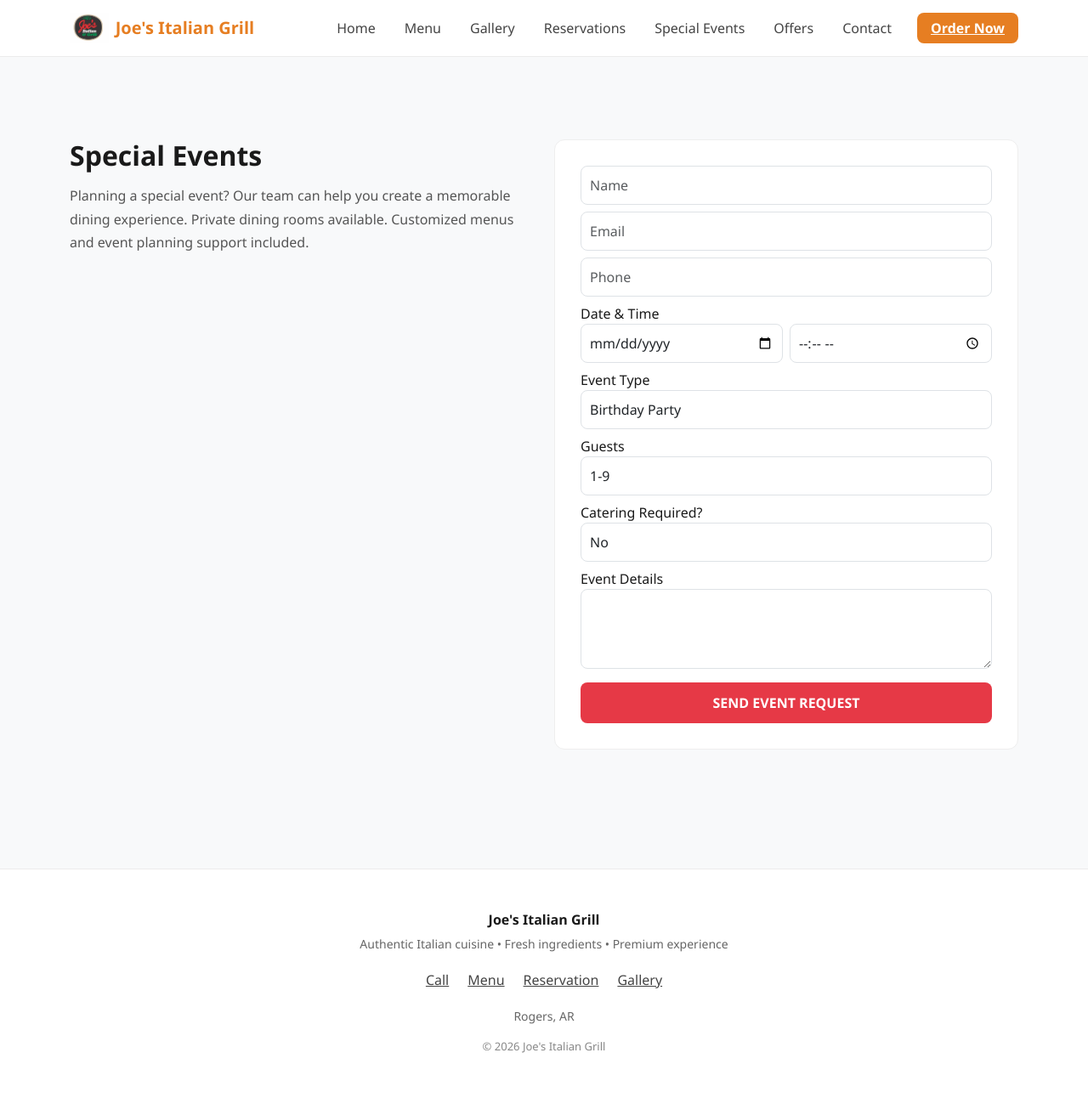
After one commit to challavinay251/joes-italian-grill-website, a Django app: page /special-events/ in a window 1280 px wide. The commit adds this page. Shown: the whole page at 85% size. Run offline with Django 4.2, Linux system fonts and the light colour scheme.

Commit message:
feat(events): implement special events booking workflow with admin approval
- Added event booking model with status tracking (pending/approved/rejected)
- Implemented admin actions for approving and rejecting requests
- Integrated email notifications for admin and users
- Enhanced UI for event booking form with required field indicators
- Added special events CTA section on homepage

```diff
--- a/core/urls.py
+++ b/core/urls.py
@@ -1,5 +1,5 @@
 from django.urls import path
-from .views import home, menu, gallery, faq ,offers , contact
+from .views import home, menu, gallery,offers , contact
 
 urlpatterns = [
     path('', home, name='home'),
@@ -7,5 +7,4 @@ urlpatterns = [
     path('gallery/', gallery, name='gallery'),
     path('offers/', offers, name='offers'),
     path('contact/', contact, name='contact'),
-    path('faq/', faq, name='faq'),
 ]
--- a/core/views.py
+++ b/core/views.py
@@ -5,21 +5,21 @@ from products.models import Product
 from django.shortcuts import render
 from django.core.mail import send_mail
 from django.conf import settings
-from core.models import Testimonial
+from core.models import Testimonial,FAQ
 
 def home(request):
     best_sellers = Product.objects.filter(is_best_seller=True)
     products = Product.objects.all()[:6]
     testimonials = Testimonial.objects.all().order_by('-rating', '-created_at')[:6]
+    faqs = FAQ.objects.all().order_by('order')
 
     return render(request, 'home.html', {
         'best_sellers': best_sellers,
         'products': products,
         'testimonials': testimonials,
+        'faqs': faqs,
     })
 
-def faq(request):
-    return render(request, 'faq.html')
 
 def offers(request):
     offers = Product.objects.filter(is_offer=True)
--- a/reservations/urls.py
+++ b/reservations/urls.py
@@ -3,4 +3,5 @@ from . import views
 
 urlpatterns = [
     path('reserve/', views.reserve, name='reserve'),
+    path('special-events/', views.special_events, name='special_events'),
 ]
--- a/reservations/views.py
+++ b/reservations/views.py
@@ -1,8 +1,10 @@
 from django.shortcuts import render, redirect
+from datetime import date
+from .models import Reservation
+from django.shortcuts import render
 from django.core.mail import send_mail
 from django.conf import settings
-from datetime import date
-from .models import Reservation
+from .models import EventBooking
 
 
 def reserve(request):
@@ -70,3 +72,50 @@ def reserve(request):
         'success': success,
         'today': date.today()
     })
+
+
+def special_events(request):
+    success = False
+
+    if request.method == "POST":
+        data = request.POST
+
+        EventBooking.objects.create(
+            name=data.get("name"),
+            email=data.get("email"),
+            phone=data.get("phone"),
+            event_date=data.get("event_date"),
+            event_time=data.get("event_time"),
+            event_type=data.get("event_type"),
+            guests=data.get("guests"),
+            need_catering=True if data.get("need_catering") == "yes" else False,
+            description=data.get("description"),
+        )
+
+        # Email to ADMIN
+        send_mail(
+            "New Event Booking Request",
+            f"""
+New event request received:
+
+Name: {data.get("name")}
+Email: {data.get("email")}
+Phone: {data.get("phone")}
+
+Event: {data.get("event_type")}
+Date: {data.get("event_date")}
+Time: {data.get("event_time")}
+
+Guests: {data.get("guests")}
+Catering: {data.get("need_catering")}
+
+Description:
+{data.get("description")}
+            """,
+            settings.EMAIL_HOST_USER,
+            [settings.EMAIL_HOST_USER],
+        )
+
+        success = True
+
+    return render(request, "reservations/special_events.html", {"success": success})
--- a/templates/base.html
+++ b/templates/base.html
@@ -7,22 +7,29 @@
     <title>{% block title %}Joe's Italian Grill{% endblock %}</title>
     <meta name="viewport" content="width=device-width, initial-scale=1.0">
 
+    <!-- SEO -->
+    <meta name="description" content="Authentic Italian cuisine in Rogers, AR. Fresh ingredients, premium quality, and fast service.">
+    <meta property="og:title" content="Joe's Italian Grill">
+    <meta property="og:image" content="{% static 'images/logo.jpeg' %}">
+
     <!-- Bootstrap -->
     <link href="https://cdn.jsdelivr.net/npm/bootstrap@5.3.0/dist/css/bootstrap.min.css" rel="stylesheet">
 
     <style>
         body {
             background: #f8f9fa;
-            color: #111;
+            color: #1a1a1a;
             font-family: 'Segoe UI', sans-serif;
             padding-top: 80px;
             margin: 0;
         }
-        /* NAVBAR */
+
+        /* ===== NAVBAR ===== */
         .navbar {
-            background: #fff;
-            border-bottom: 1px solid #eee;
-            padding: 14px 0;
+            background: #ffffff;
+            border-bottom: 1px solid #ececec;
+            padding: 10px 0;
+            backdrop-filter: blur(8px);
         }
 
         .navbar-brand {
@@ -31,11 +38,10 @@
             color: #e67e22 !important;
             display: flex;
             align-items: center;
-            text-decoration: none;
         }
 
         .logo-img {
-            height: 40px;
+            height: 36px;
         }
 
         /* NAV LINKS */
@@ -43,52 +49,68 @@
             color: #444 !important;
             margin-left: 18px;
             font-weight: 500;
-            text-decoration: none !important;
+            position: relative;
+            transition: 0.2s ease;
         }
 
-        .nav-link:hover,
-        .nav-link.active {
+        .nav-link:hover {
             color: #e67e22 !important;
         }
 
-        /* CTA */
+        /* UNDERLINE HOVER EFFECT */
+        .nav-link::after {
+            content: "";
+            position: absolute;
+            width: 0;
+            height: 2px;
+            bottom: -4px;
+            left: 0;
+            background: #e67e22;
+            transition: width 0.25s ease;
+        }
+
+        .nav-link:hover::after {
+            width: 100%;
+        }
+
+        /* CTA BUTTON */
         .nav-cta {
-            margin-left: 20px;
+            margin-left: 22px;
             background: #e67e22;
             color: #fff;
-            padding: 8px 16px;
+            padding: 7px 16px;
             border-radius: 8px;
             font-weight: 600;
-            text-decoration: none !important;
+            transition: 0.25s ease;
         }
 
-        /* MOBILE MENU BUTTON */
-        .mobile-menu-btn {
-            background: #e67e22;
-            color: #fff;
-            padding: 6px 14px;
-            border-radius: 8px;
-            font-weight: 600;
-            margin-right: 10px;
-            text-decoration: none !important;
+        .nav-cta:hover {
+            background: #cf711c;
         }
 
-        /* 🔥 CLEAN MOBILE NAV */
+        /* TOGGLER FIX */
+        .navbar-toggler {
+            border: none;
+        }
+
+        .navbar-toggler:focus {
+            box-shadow: none;
+        }
+
+        /* MOBILE NAV */
         @media (max-width: 991px) {
-
             .navbar-collapse {
                 background: #fff;
-                padding: 20px;
+                padding: 18px;
                 border-radius: 12px;
                 margin-top: 10px;
                 box-shadow: 0 10px 25px rgba(0,0,0,0.08);
             }
 
             .nav-link {
-                display: block;
+                margin: 0;
                 padding: 10px 0;
-                margin: 0;
-                font-size: 16px;
+                font-size: 15px;
             }
 
             .nav-cta {
@@ -100,16 +122,15 @@
 
         /* FOOTER */
         footer {
-            background: #fff;
-            border-top: 1px solid #eee;
-            margin-top: 70px;
+            background: #ffffff;
+            border-top: 1px solid #ececec;
+            margin-top: 80px;
             padding: 50px 0;
             text-align: center;
         }
 
         footer h6 {
             font-weight: 700;
-            margin-bottom: 10px;
         }
 
         footer p {
@@ -117,46 +138,53 @@
             font-size: 14px;
         }
 
-        /* FOOTER LINKS */
         .footer-links {
             display: flex;
             justify-content: center;
-            gap: 25px;
+            gap: 22px;
             margin: 20px 0;
             flex-wrap: wrap;
         }
 
         .footer-links a {
             color: #444;
-            text-decoration: none !important;
             font-weight: 500;
+            transition: 0.2s;
         }
 
         .footer-links a:hover {
             color: #e67e22;
         }
 
-        /* MOBILE FOOTER */
-        @media (max-width: 768px) {
-            .footer-links {
-                display: grid;
-                grid-template-columns: repeat(2, 1fr);
-                gap: 12px;
+        .footer-bottom {
+            font-size: 13px;
+            color: #888;
         }
 
-            .footer-links a {
-                background: #f3f3f3;
-                padding: 12px;
-                border-radius: 10px;
-                text-align: center;
-                font-weight: 600;
-            }
+        /*  MOBILE STICKY BAR  */
+        .mobile-bar {
+            position: fixed;
+            bottom: 0;
+            width: 100%;
+            background: #ffffff;
+            border-top: 1px solid #e5e5e5;
+            display: flex;
+            justify-content: space-around;
+            padding: 10px 0;
+            z-index: 999;
         }
 
-        .footer-bottom {
-            margin-top: 15px;
+        .mobile-bar a {
             font-size: 13px;
-            color: #888;
+            font-weight: 600;
+            color: #e67e22;
+            text-align: center;
+        }
+
+        @media (min-width: 768px) {
+            .mobile-bar {
+                display: none;
+            }
         }
     </style>
 </head>
@@ -165,28 +193,17 @@
 
 <!-- NAVBAR -->
 <nav class="navbar navbar-expand-lg fixed-top">
-    <div class="container d-flex align-items-center">
+    <div class="container">
 
-        <!-- BRAND -->
         <a class="navbar-brand me-auto" href="/">
             <img src="{% static 'images/logo.jpeg' %}" class="logo-img me-2">
             Joe's Italian Grill
         </a>
 
-        <!-- RIGHT SIDE -->
-        <div class="d-flex align-items-center">
-
-            {% if request.path != '/menu/' %}
-            <a href="/menu/" class="mobile-menu-btn d-lg-none">Menu</a>
-            {% endif %}
-
         <button class="navbar-toggler" type="button" data-bs-toggle="collapse" data-bs-target="#nav">
             <span class="navbar-toggler-icon"></span>
         </button>
 
-        </div>
-
-        <!-- NAV LINKS -->
         <div class="collapse navbar-collapse" id="nav">
             <ul class="navbar-nav ms-auto align-items-lg-center">
 
@@ -194,11 +211,10 @@
                 <li><a class="nav-link {% if '/menu' in request.path %}active{% endif %}" href="/menu/">Menu</a></li>
                 <li><a class="nav-link {% if '/gallery' in request.path %}active{% endif %}" href="/gallery/">Gallery</a></li>
                 <li><a class="nav-link {% if '/reserve' in request.path %}active{% endif %}" href="/reserve/">Reservations</a></li>
-                <li class="nav-item"><a class="nav-link {% if '/offers' in request.path %}active{% endif %}" href="/offers/">Offers</a> </li>
-                <li class="nav-item"> <a class="nav-link {% if '/contact' in request.path %}active{% endif %}" href="/contact/">Contact</a> </li>
-                <li>
-                    <a href="/menu/" class="nav-cta">Order Now</a>
-                </li>
+                <li><a class="nav-link {% if '/special-events' in request.path %}active{% endif %}" href="/special-events/">Special Events</a></li>
+                <li><a class="nav-link {% if '/offers' in request.path %}active{% endif %}" href="/offers/">Offers</a></li>
+                <li><a class="nav-link {% if '/contact' in request.path %}active{% endif %}" href="/contact/">Contact</a></li>
+                <li><a href="/menu/" class="nav-cta">Order Now</a></li>
 
             </ul>
         </div>
@@ -219,21 +235,27 @@
         <p>Authentic Italian cuisine • Fresh ingredients • Premium experience</p>
 
         <div class="footer-links">
-            <a href="tel:+14793524603">📞 Call</a>
-            <a href="/menu/">🍽 Menu</a>
-            <a href="/reserve/">📅 Reservation</a>
-            <a href="/gallery/">📸 Gallery</a>
+            <a href="tel:+14797154211">Call</a>
+            <a href="/menu/">Menu</a>
+            <a href="/reserve/">Reservation</a>
+            <a href="/gallery/">Gallery</a>
         </div>
 
-        <p>📍 Rogers, AR</p>
+        <p>Rogers, AR</p>
 
         <div class="footer-bottom">
-            © 2026 Joe's Italian Grill • All Rights Reserved
+            © 2026 Joe's Italian Grill
         </div>
 
     </div>
 </footer>
 
+<!-- MOBILE BAR -->
+<div class="mobile-bar">
+    <a href="tel:+14797154211">Call</a>
+    <a href="/menu/">Menu</a>
+    <a href="https://www.google.com/maps/place/Joe's+Italian+Grill+with+Indian+Kitchen" target="_blank">Directions</a>
+</div>
 <script src="https://cdn.jsdelivr.net/npm/bootstrap@5.3.0/dist/js/bootstrap.bundle.min.js"></script>
 
 </body>
--- /dev/null
+++ b/templates/reservations/special_events.html
@@ -0,0 +1,114 @@
+{% extends 'base.html' %}
+{% block content %}
+
+<style>
+.event-section {
+    padding: 60px 0;
+}
+
+.event-title {
+    font-weight: 800;
+    margin-bottom: 15px;
+}
+
+.event-text {
+    color: #555;
+    line-height: 1.7;
+}
+
+.form-box {
+    background: #fff;
+    padding: 30px;
+    border-radius: 12px;
+    border: 1px solid #eee;
+}
+
+.form-control {
+    border-radius: 8px;
+    padding: 10px;
+}
+
+.btn-submit {
+    background: #e63946;
+    color: #fff;
+    font-weight: 600;
+    width: 100%;
+    padding: 12px;
+    border-radius: 8px;
+    border: none;
+}
+</style>
+
+<div class="container event-section">
+    <div class="row">
+
+        <!-- LEFT CONTENT -->
+        <div class="col-md-6">
+            <h2 class="event-title">Special Events</h2>
+
+            <p class="event-text">
+                Planning a special event? Our team can help you create a memorable dining experience.
+                Private dining rooms available. Customized menus and event planning support included.
+            </p>
+        </div>
+
+        <!-- FORM -->
+        <div class="col-md-6">
+            <div class="form-box">
+
+                {% if success %}
+                <div class="alert alert-success">
+                    Request sent successfully!
+                </div>
+                {% endif %}
+
+                <form method="POST">
+                    {% csrf_token %}
+
+                    <input type="text" name="name" placeholder="Name" class="form-control mb-2" required>
+                    <input type="email" name="email" placeholder="Email" class="form-control mb-2" required>
+                    <input type="text" name="phone" placeholder="Phone" class="form-control mb-2" required>
+
+                    <label>Date & Time</label>
+                    <div class="d-flex gap-2 mb-2">
+                        <input type="date" name="event_date" class="form-control" required>
+                        <input type="time" name="event_time" class="form-control" required>
+                    </div>
+
+                    <label>Event Type</label>
+                    <select name="event_type" class="form-control mb-2">
+                        <option value="birthday">Birthday Party</option>
+                        <option value="corporate">Corporate Event</option>
+                        <option value="private">Private Party</option>
+                    </select>
+
+                    <label>Guests</label>
+                    <select name="guests" class="form-control mb-2">
+                        <option>1-9</option>
+                        <option>10-20</option>
+                        <option>20-50</option>
+                        <option>50+</option>
+                    </select>
+
+                    <label>Catering Required?</label>
+                    <select name="need_catering" class="form-control mb-2">
+                        <option value="no">No</option>
+                        <option value="yes">Yes</option>
+                    </select>
+
+                    <label>Event Details</label>
+                    <textarea name="description" rows="3" class="form-control"></textarea>
+
+                    <button class="btn-submit mt-3">
+                        SEND EVENT REQUEST
+                    </button>
+
+                </form>
+
+            </div>
+        </div>
+
+    </div>
+</div>
+
+{% endblock %}
```
Also changed, not shown: core/admin.py (+8 -0 lines), core/models.py (+10 -0 lines), reservations/admin.py (+66 -0 lines), reservations/models.py (+41 -0 lines), templates/faq.html (deleted, +0 -12 lines), templates/home.html (+119 -0 lines), core/migrations/0006_faq.py (added), db.sqlite3, reservations/migrations/0002_eventbooking.py (added). Lines whose indentation alone changed are shown as unchanged.
